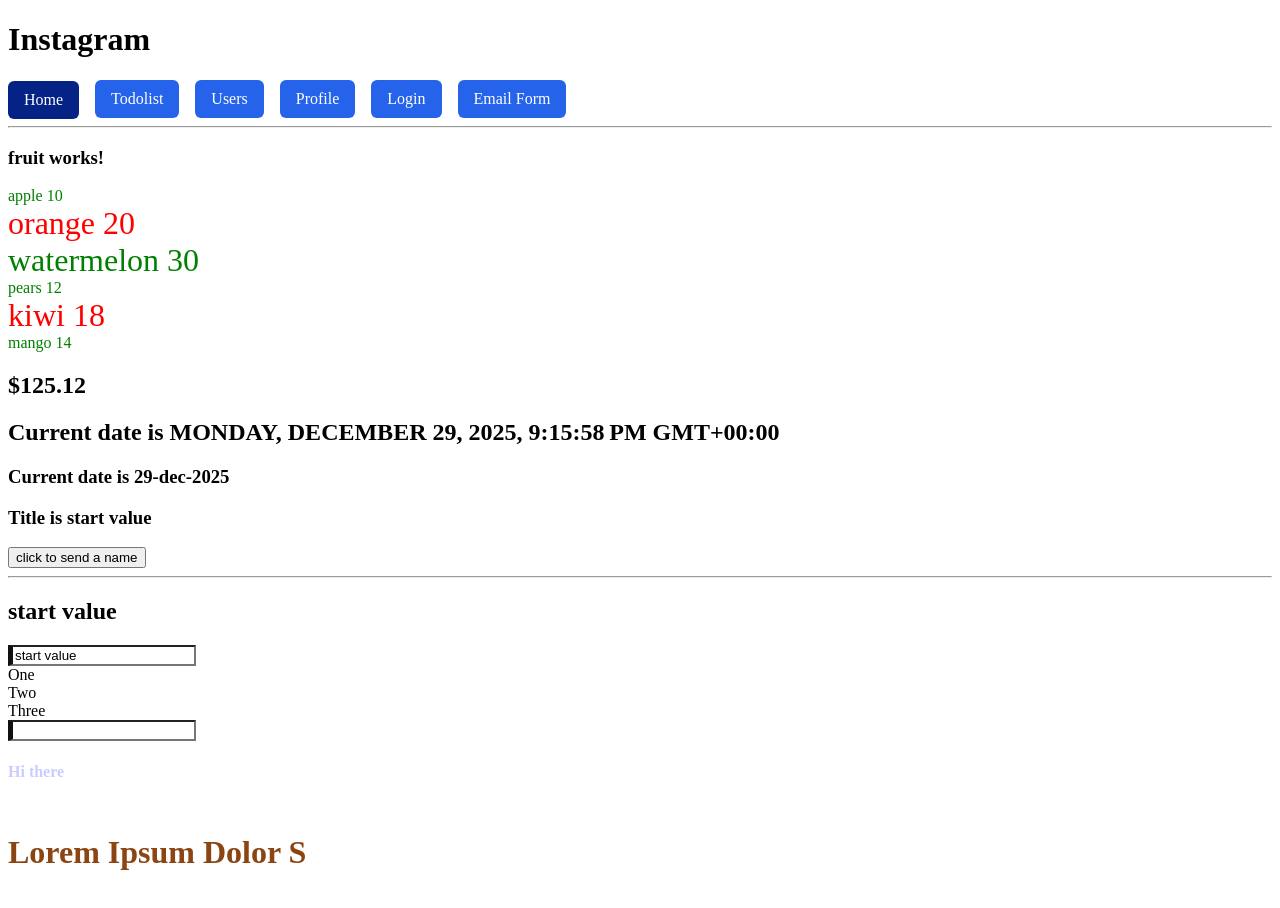
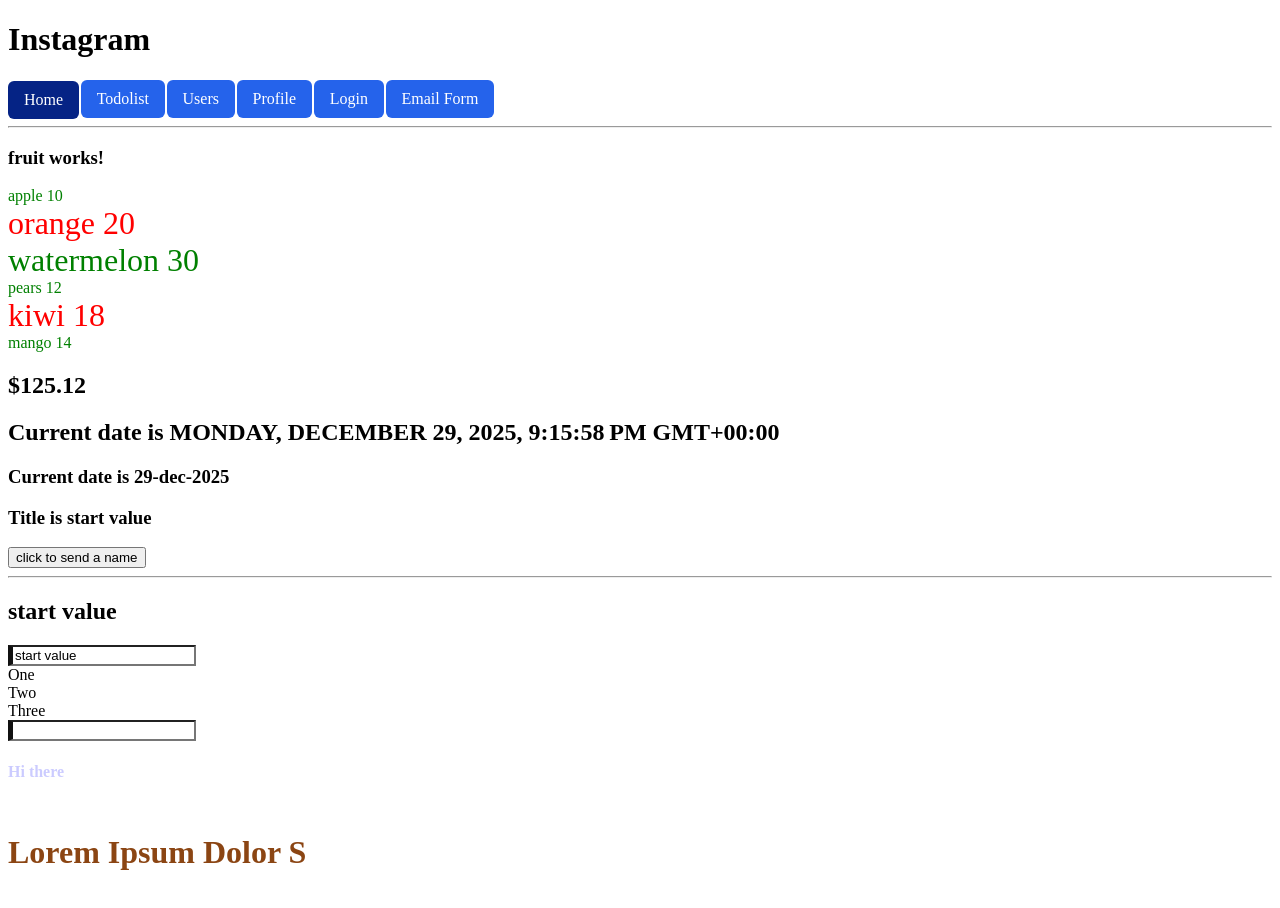
Before and after one commit to PavelNovik/angular-instagram-learning, an Angular app: page / in a window 1280 px wide. Shown: the top 908 px of the page. Built offline with nearby package versions, Linux system fonts and the light colour scheme.

Commit message:
create style to nav button

```diff
--- a/src/app/app.scss
+++ b/src/app/app.scss
@@ -19,7 +19,7 @@
 
 .navigation {
   display: flex;
-  gap: 1rem;
+  gap: .1rem;
 
   a {
     display: inline-block;
```
